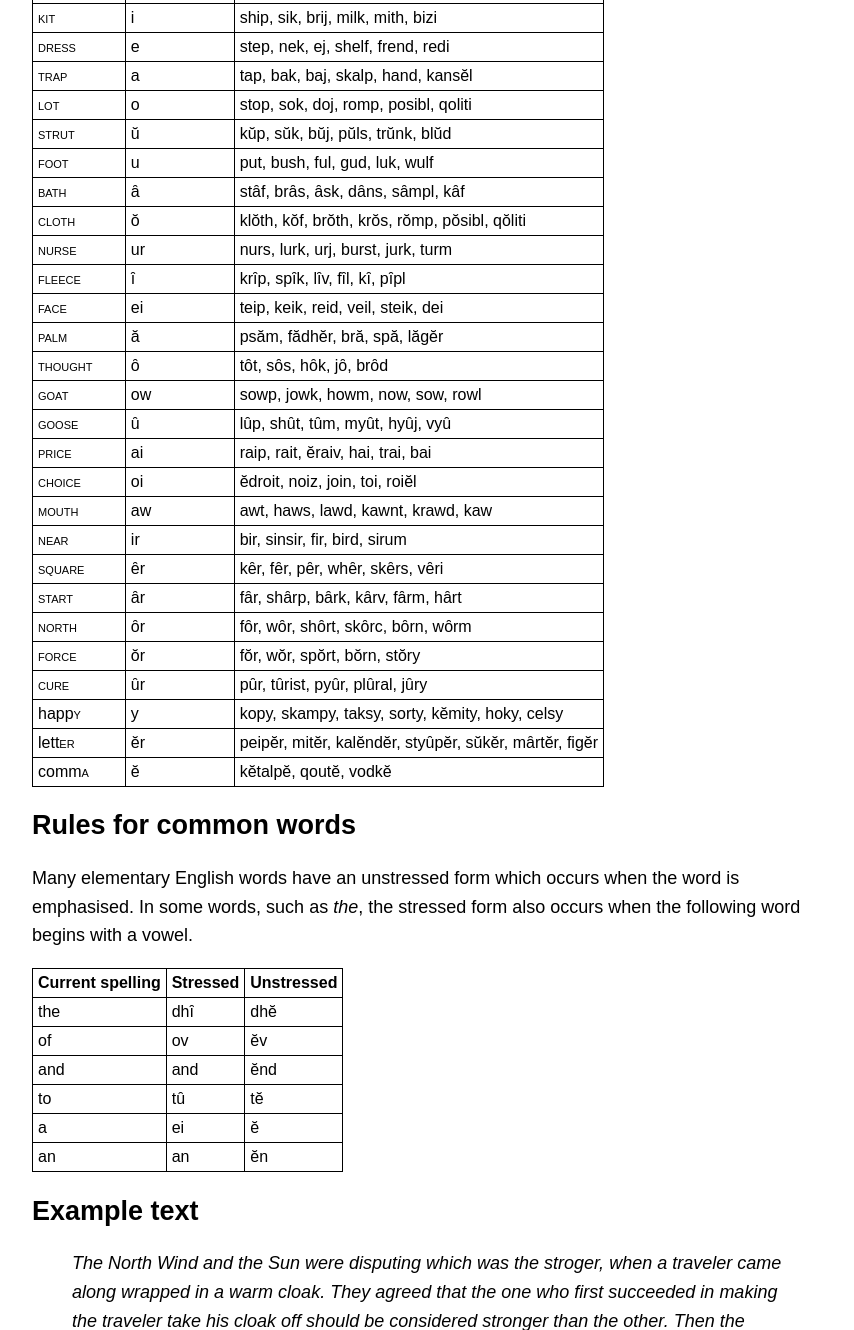
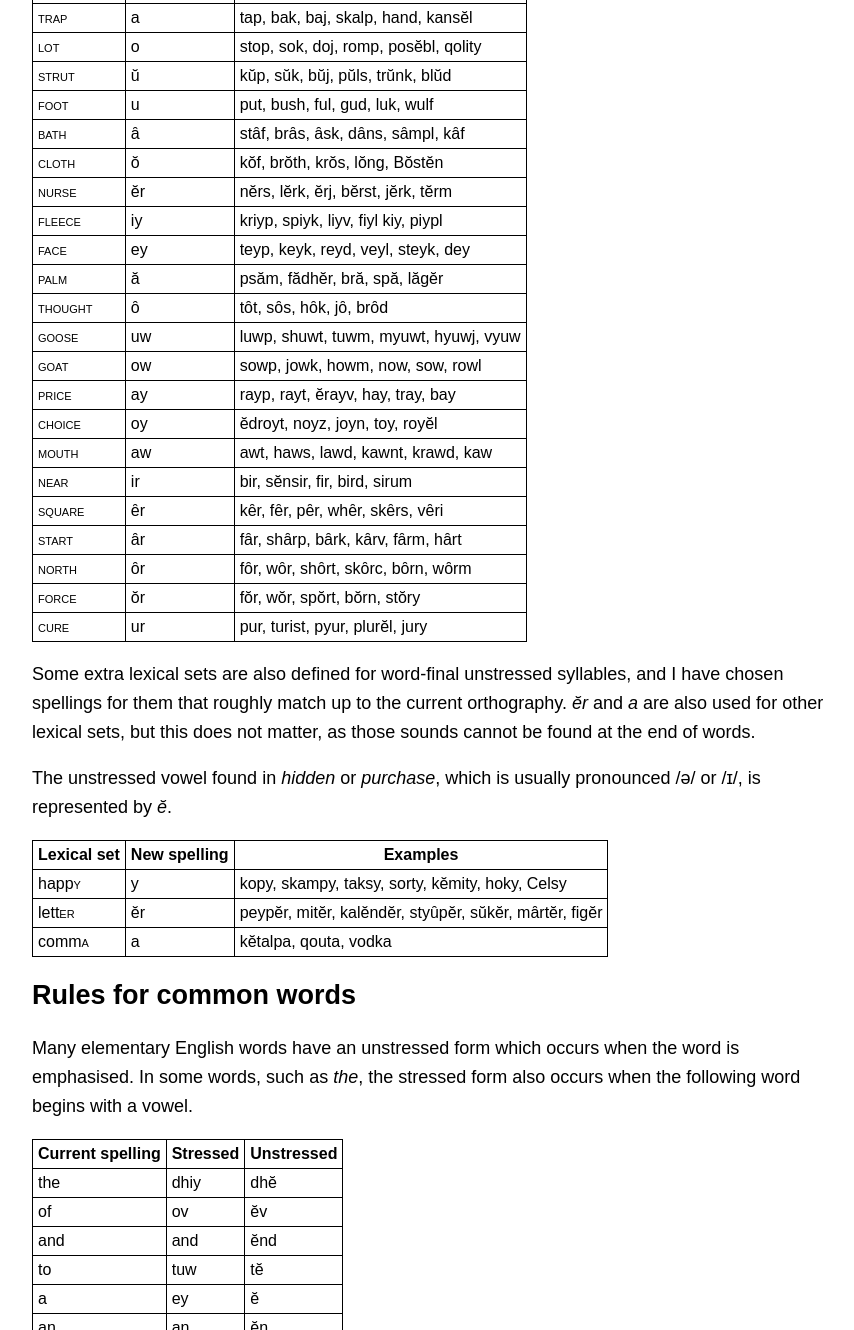
Before and after one commit to datsanakas/sploshy.net, a plain HTML site: page spelling_reform.html in a window 1280 px wide. Shown: the part 2441-3771 px from the top of the page, without its empty margins (208-1062 px from the left). Drawn offline with Linux system fonts and the light colour scheme.

Commit message:
update spelling reform

```diff
--- a/spelling_reform.html
+++ b/spelling_reform.html
@@ -63,7 +63,7 @@
 </tr>
 <tr>
 <td style="text-align: right">&#47;k&#47;</td>
-<td><strong>c</strong>cat</td>
+<td><strong>c</strong>at</td>
 <td>k</td>
 </tr>
 <tr>
@@ -173,9 +173,9 @@
 
 <p>In this spelling reform, instead of basing the spelling of vowel sounds upon their pronounciation in one accent, I have tried to create an accent-agnostic orthography, so that the reform will work in any accent of English (words will still be spelled differently in different dialects however, because words can also vary phonemically). To achieve this, I have used John. C. Wells&#8217; lexical sets, which identify words into a lexical set based on the pronounciation of their stressed syllable. Each lexical set has been given a unique spelling. Notice that some lexical sets might be pronounced in the same way in your accent.</p>
 
-<p>Some unfamiliar letters have been introduced. An inverted breve can now be added to a, e, o, i and u, which loosely represents a greater length, but is just transforms it into another sound which could also be intuitively made by the same letter in the current spelling. Similarly, these vowels can also take a regular breve accent to change the sound they represent. </p>
+<p>Some unfamiliar letters have been introduced. An breve or inverted breve can now be added to some letters to represent another sound it could intuitively represent in the current spelling.  </p>
 
-<p>To form the lexical sets which are dipthongs in most accents, I have used diagraphs ending with <em>w</em> and <em>i</em>. An <em>r</em> is used for the lexical sets that are typically pronounced with a &#47;r&#47; or r-coloured vowel, but the <em>r</em> can be considered silent for non-rhotic speakers.</p>
+<p>To form the lexical sets which are diphthongs in most accents, I have used diagraphs ending with <em>w</em> and <em>y</em>. An <em>r</em> is used for the lexical sets that are typically pronounced with a &#47;r&#47; or r-coloured vowel, but the <em>r</em> can be considered silent for non-rhotic speakers.</p>
 
 <table>
 <thead>
@@ -190,12 +190,12 @@
 <tr>
 <td style="text-align: left"><span style="font-variant:small-caps;">kit</span></td>
 <td>i</td>
-<td>ship, sik, brij, milk, mith, bizi</td>
+<td>ship, sik, brij, milk, mith, bizy</td>
 </tr>
 <tr>
 <td style="text-align: left"><span style="font-variant:small-caps;">dress</span></td>
 <td>e</td>
-<td>step, nek, ej, shelf, frend, redi</td>
+<td>step, nek, ej, shelf, frend, redy</td>
 </tr>
 <tr>
 <td style="text-align: left"><span style="font-variant:small-caps;">trap</span></td>
@@ -205,7 +205,7 @@
 <tr>
 <td style="text-align: left"><span style="font-variant:small-caps;">lot</span></td>
 <td>o</td>
-<td>stop, sok, doj, romp, posibl, qoliti</td>
+<td>stop, sok, doj, romp, posĕbl, qolity</td>
 </tr>
 <tr>
 <td style="text-align: left"><span style="font-variant:small-caps;">strut</span></td>
@@ -225,22 +225,22 @@
 <tr>
 <td style="text-align: left"><span style="font-variant:small-caps;">cloth</span></td>
 <td>ŏ</td>
-<td>klŏth, kŏf, brŏth, krŏs, rŏmp, pŏsibl, qŏliti</td>
+<td>kŏf, brŏth, krŏs, lŏng, Bŏstĕn</td>
 </tr>
 <tr>
 <td style="text-align: left"><span style="font-variant:small-caps;">nurse</span></td>
-<td>ur</td>
-<td>nurs, lurk, urj, burst, jurk, turm</td>
+<td>ĕr</td>
+<td>nĕrs, lĕrk, ĕrj, bĕrst, jĕrk, tĕrm</td>
 </tr>
 <tr>
 <td style="text-align: left"><span style="font-variant:small-caps;">fleece</span></td>
-<td>ȋ</td>
-<td>krȋp, spȋk, lȋv, fȋl, kȋ, pȋpl</td>
+<td>iy</td>
+<td>kriyp, spiyk, liyv, fiyl kiy, piypl</td>
 </tr>
 <tr>
 <td style="text-align: left"><span style="font-variant:small-caps;">face</span></td>
-<td>ei</td>
-<td>teip, keik, reid, veil, steik, dei</td>
+<td>ey</td>
+<td>teyp, keyk, reyd, veyl, steyk, dey</td>
 </tr>
 <tr>
 <td style="text-align: left"><span style="font-variant:small-caps;">palm</span></td>
@@ -253,24 +253,24 @@
 <td>tȏt, sȏs, hȏk, jȏ, brȏd</td>
 </tr>
 <tr>
+<td style="text-align: left"><span style="font-variant:small-caps;">goose</span></td>
+<td>uw</td>
+<td>luwp, shuwt, tuwm, myuwt, hyuwj, vyuw</td>
+</tr>
+<tr>
 <td style="text-align: left"><span style="font-variant:small-caps;">goat</span></td>
 <td>ow</td>
 <td>sowp, jowk, howm, now, sow, rowl</td>
 </tr>
 <tr>
-<td style="text-align: left"><span style="font-variant:small-caps;">goose</span></td>
-<td>ȗ</td>
-<td>lȗp, shȗt, tȗm, myȗt, hyȗj, vyȗ</td>
-</tr>
-<tr>
 <td style="text-align: left"><span style="font-variant:small-caps;">price</span></td>
-<td>ai</td>
-<td>raip, rait, ĕraiv, hai, trai, bai</td>
+<td>ay</td>
+<td>rayp, rayt, ĕrayv, hay, tray, bay</td>
 </tr>
 <tr>
 <td style="text-align: left"><span style="font-variant:small-caps;">choice</span></td>
-<td>oi</td>
-<td>ĕdroit, noiz, join, toi, roiĕl</td>
+<td>oy</td>
+<td>ĕdroyt, noyz, joyn, toy, royĕl</td>
 </tr>
 <tr>
 <td style="text-align: left"><span style="font-variant:small-caps;">mouth</span></td>
@@ -280,7 +280,7 @@
 <tr>
 <td style="text-align: left"><span style="font-variant:small-caps;">near</span></td>
 <td>ir</td>
-<td>bir, sinsir, fir, bird, sirum</td>
+<td>bir, sĕnsir, fir, bird, sirum</td>
 </tr>
 <tr>
 <td style="text-align: left"><span style="font-variant:small-caps;">square</span></td>
@@ -304,23 +304,40 @@
 </tr>
 <tr>
 <td style="text-align: left"><span style="font-variant:small-caps;">cure</span></td>
-<td>ȗr</td>
-<td>pȗr, tȗrist, pyȗr, plȗral, jȗry</td>
+<td>ur</td>
+<td>pur, turist, pyur, plurĕl, jury</td>
 </tr>
+</tbody>
+</table>
+
+<p>Some extra lexical sets are also defined for word-final unstressed syllables, and I have chosen spellings for them that roughly match up to the current orthography. <em>ĕr</em> and <em>a</em> are also used for other lexical sets, but this does not matter, as those sounds cannot be found at the end of words.</p>
+
+<p>The unstressed vowel found in <em>hidd</em><em>e</em><em>n</em> or <em>purch</em><em>a</em><em>se</em>, which is usually pronounced &#47;ə&#47; or &#47;ɪ&#47;, is represented by <em>ĕ</em>.</p>
+
+<table>
+<thead>
+<tr>
+<th style="text-align: left">Lexical set</th>
+<th>New spelling</th>
+<th>Examples</th>
+</tr>
+</thead>
+
+<tbody>
 <tr>
 <td style="text-align: left">happ<span style="font-variant:small-caps;">y</span></td>
 <td>y</td>
-<td>kopy, skampy, taksy, sorty, kĕmity, hoky, celsy</td>
+<td>kopy, skampy, taksy, sorty, kĕmity, hoky, Celsy</td>
 </tr>
 <tr>
 <td style="text-align: left">lett<span style="font-variant:small-caps;">er</span></td>
 <td>ĕr</td>
-<td>peipĕr, mitĕr, kalĕndĕr, styȗpĕr, sŭkĕr, mȃrtĕr, figĕr</td>
+<td>peypĕr, mitĕr, kalĕndĕr, styȗpĕr, sŭkĕr, mȃrtĕr, figĕr</td>
 </tr>
 <tr>
 <td style="text-align: left">comm<span style="font-variant:small-caps;">a</span></td>
-<td>ĕ</td>
-<td>kĕtalpĕ, qoutĕ, vodkĕ</td>
+<td>a</td>
+<td>kĕtalpa, qouta, vodka</td>
 </tr>
 </tbody>
 </table>
@@ -341,7 +358,7 @@
 <tbody>
 <tr>
 <td style="text-align: left">the</td>
-<td>dhȋ</td>
+<td>dhiy</td>
 <td>dhĕ</td>
 </tr>
 <tr>
@@ -356,12 +373,12 @@
 </tr>
 <tr>
 <td style="text-align: left">to</td>
-<td>tȗ</td>
+<td>tuw</td>
 <td>tĕ</td>
 </tr>
 <tr>
 <td style="text-align: left">a</td>
-<td>ei</td>
+<td>ey</td>
 <td>ĕ</td>
 </tr>
 <tr>
@@ -369,17 +386,22 @@
 <td>an</td>
 <td>ĕn</td>
 </tr>
+<tr>
+<td style="text-align: left">are</td>
+<td>ȃr</td>
+<td>ĕr</td>
+</tr>
 </tbody>
 </table>
 
 <h2 id="Example%20text">Example text</h2>
 
 <blockquote>
-<p><em>The North Wind and the Sun were disputing which was the stroger, when a traveler came along wrapped in a warm cloak. They agreed that the one who first succeeded in making the traveler take his cloak off should be considered stronger than the other. Then the North Wind blew as hard as he could, but the more he blew the more closely did the traveler fold his cloak around him; and at last the North Wind gave up the attempt. Then the Sun shined out warmly, and immediately the traveler took off his cloak. And so the North Wind was obliged to confess that the Sun was the stronger of the two.</em></p>
+<p><em>The North Wind and the Sun were disputing which was the stronger, when a traveler came along wrapped in a warm cloak. They agreed that the one who first succeeded in making the traveler take his cloak off should be considered stronger than the other. Then the North Wind blew as hard as he could, but the more he blew the more closely did the traveler fold his cloak around him; and at last the North Wind gave up the attempt. Then the Sun shined out warmly, and immediately the traveler took off his cloak. And so the North Wind was obliged to confess that the Sun was the stronger of the two.</em></p>
 </blockquote>
 
-<p>Dhĕ Nȏrth Wind and dhĕ Sŭn wur dispyȗting whic wŏz dhĕ strongĕr, when ĕ travĕlĕr keim ĕlong rapt in ĕ wȏrm klowk.
-Dhei ĕgrȋd dhat dhĕ wŭn hȗ first sŭksȋdid in meiking dhĕ travĕlĕr teik hiz klowk of shud bȋ cĕnsidĕrd strongĕr dhan dhȋ ŭdhĕr.
-Dhen dhe Nȏrth Wind blȗ ĕz hȃrd ĕz hȋ kud, bŭt dhĕ mŏr hȋ blȗ dhĕ mŏr klowsly did dhĕ travĕlĕr fold hiz klowk ĕrawnd him;
-and ĕt last, dhĕ Nȏrth Wind geiv ŭp dhĕ ĕtempt. Dhen dhĕ Sŭn shaind awt wȏrmly, ĕnd imȋdȋĕtly dhĕ travĕlĕr tuk of hiz klowk.
-And sow dhĕ Nȏrth Wind wŏz ĕblaijd tĕ cĕnfes dhat dhĕ Sŭn wŏz dhĕ strongĕr ĕv dhĕ tȗ.</p>
+<p>Dhĕ Nȏrth Wind and dhĕ Sŭn wĕr dispyuwting whic wŏz dhĕ strongĕr, when ĕ travĕlĕr keym ĕlong rapt in ĕ wȏrm klowk.
+Dhey ĕgriyd dhat dhĕ wŭn huw first sŭksiydĕd in meyking dhĕ travĕlĕr teyk hiz klowk of shud biy cĕnsidĕrd strongĕr dhan dhiy ŭdhĕr.
+Dhen dhe Nȏrth Wind bluw ĕz hȃrd ĕz hiy kud, bŭt dhĕ mŏr hiy bluw dhĕ mŏr klowsly did dhĕ travĕlĕr fold hiz klowk ĕrawnd him;
+and ĕt last, dhĕ Nȏrth Wind geyv ŭp dhĕ ĕtempt. Dhen dhĕ Sŭn shaynd awt wȏrmly, ĕnd ĕmiydiyĕtly dhĕ travĕlĕr tuk of hiz klowk.
+And sow dhĕ Nȏrth Wind wŏz ĕblayjd tĕ cĕnfes dhat dhĕ Sŭn wŏz dhĕ strongĕr ĕv dhĕ tuw.</p>
```
Also changed, not shown: 1 other file.
